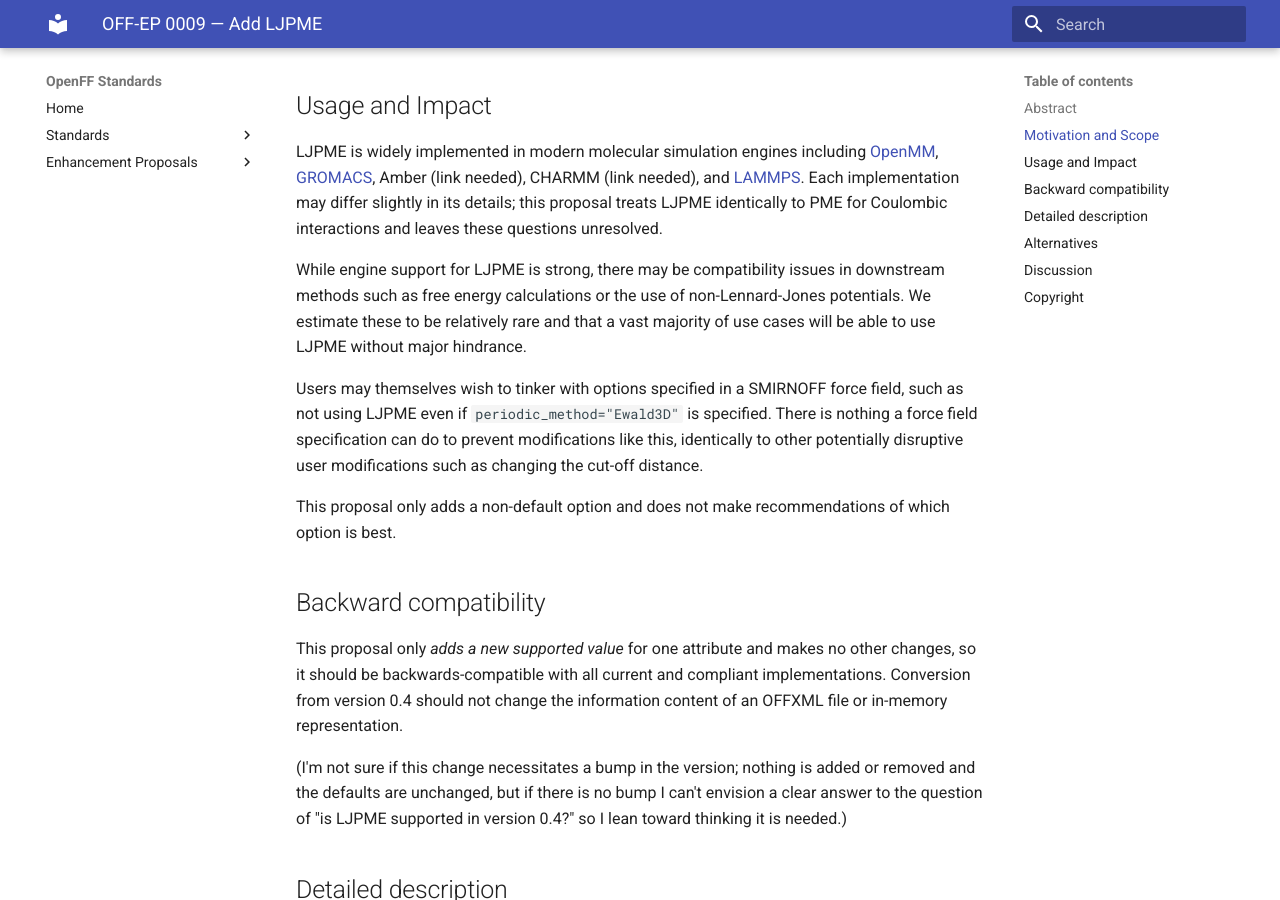
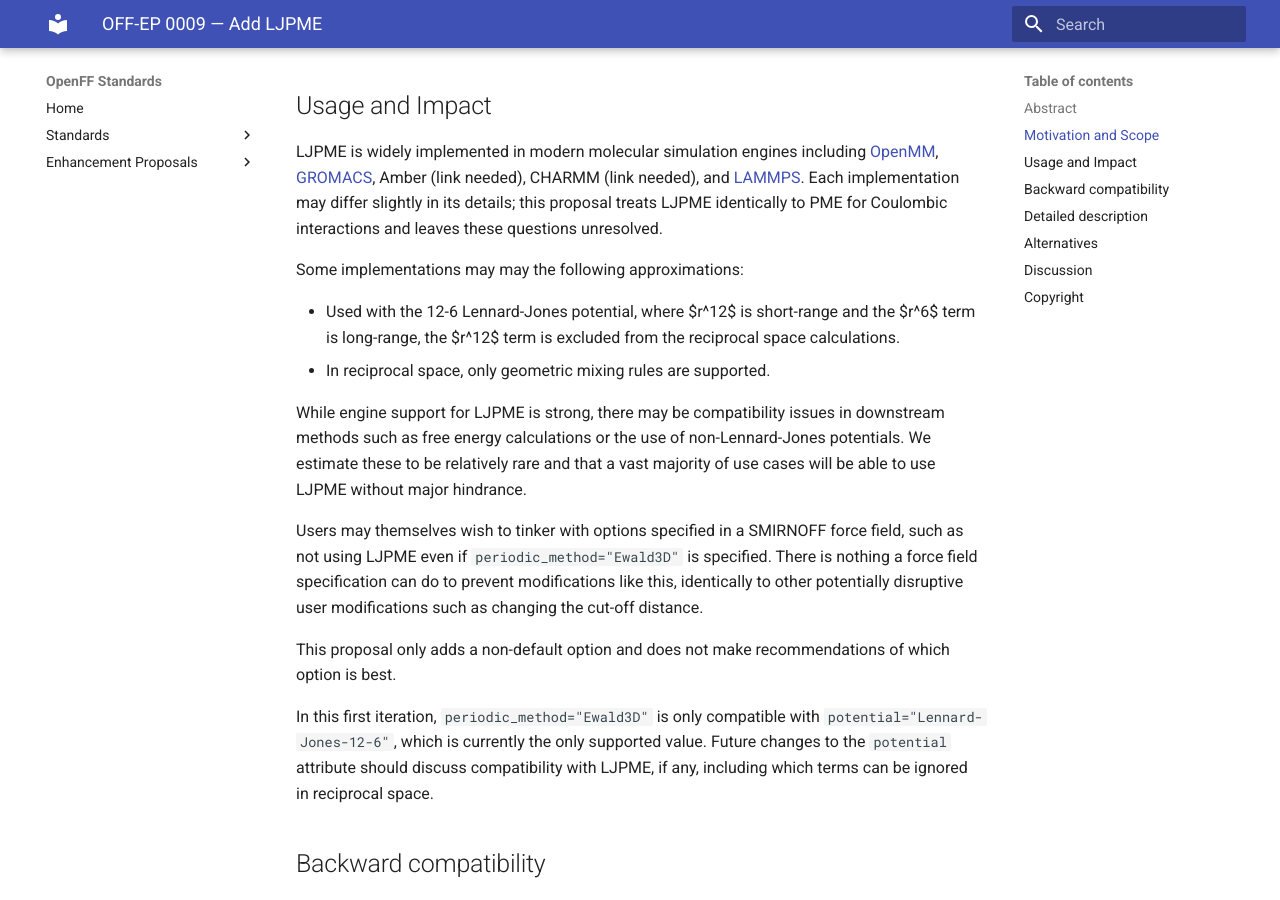
Before and after one commit to openforcefield/standards, an MkDocs documentation site: the page built from docs/enhancement-proposals/off-ep-0009.md, in a window 1280 px wide and 900 px high, scrolled down 995 px. Built offline with MkDocs 1.6.1 and Material for MkDocs 9.7.7, drawn with Linux system fonts in a browser that asks for light colours.

Commit message:
Discuss some compatibility issues

```diff
--- a/docs/enhancement-proposals/off-ep-0009.md
+++ b/docs/enhancement-proposals/off-ep-0009.md
@@ -32,11 +32,18 @@ There are many details and user-provided options in various PME implementations
 
 LJPME is widely implemented in modern molecular simulation engines including [OpenMM](http://docs.openmm.org/latest/api-python/generated/openmm.openmm.NonbondedForce.html?highlight=ljpme), [GROMACS](https://manual.gromacs.org/current/reference-manual/functions/long-range-vdw.html#lennard-jones-pme), Amber (link needed), CHARMM (link needed), and [LAMMPS](https://docs.lammps.org/pair_lj_long.html). Each implementation may differ slightly in its details; this proposal treats LJPME identically to PME for Coulombic interactions and leaves these questions unresolved.
 
+Some implementations may may the following approximations:
+
+- Used with the 12-6 Lennard-Jones potential, where $r^12$ is short-range and the $r^6$ term is long-range, the $r^12$ term is excluded from the reciprocal space calculations.
+- In reciprocal space, only geometric mixing rules are supported.
+
 While engine support for LJPME is strong, there may be compatibility issues in downstream methods such as free energy calculations or the use of non-Lennard-Jones potentials. We estimate these to be relatively rare and that a vast majority of use cases will be able to use LJPME without major hindrance.
 
 Users may themselves wish to tinker with options specified in a SMIRNOFF force field, such as not using LJPME even if `periodic_method="Ewald3D"` is specified. There is nothing a force field specification can do to prevent modifications like this, identically to other potentially disruptive user modifications such as changing the cut-off distance.
 
 This proposal only adds a non-default option and does not make recommendations of which option is best.
+
+In this first iteration, `periodic_method="Ewald3D"` is only compatible with `potential="Lennard-Jones-12-6"`, which is currently the only supported value. Future changes to the `potential` attribute should discuss compatibility with LJPME, if any, including which terms can be ignored in reciprocal space.
 
 ## Backward compatibility
 
```
